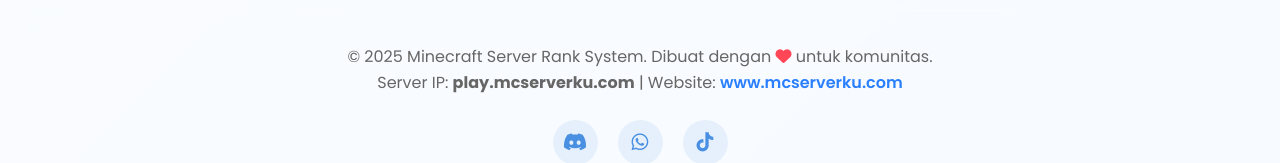
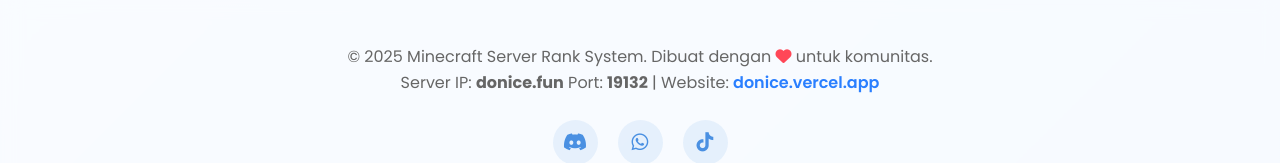
Before and after one commit to irfanardiansah320-oss/Donice, a plain HTML site: page rank.html in a window 1280 px wide. Shown: the part 2505-2668 px from the top of the page. Drawn offline with Linux system fonts and the light colour scheme.

Commit message:
rank.html

```diff
--- a/rank.html
+++ b/rank.html
@@ -1648,7 +1648,7 @@
     <!-- Footer -->
     <footer>
         <p>© 2025 Minecraft Server Rank System. Dibuat dengan <i class="fas fa-heart" style="color:#ff4757;"></i> untuk komunitas.</p>
-        <p>Server IP: <strong>play.mcserverku.com</strong> | Website: <a href="#">www.mcserverku.com</a></p>
+        <p>Server IP: <strong>donice.fun</strong> Port: <strong>19132</strong> | Website: <a href="#">donice.vercel.app</a></p>
         <div class="social-icons">
             <a href="https://discord.gg/baScgacq87" class="social-icon"><i class="fab fa-discord"></i></a>
             <a href="https://chat.whatsapp.com/JqrptiY2eKz9WIfLoNCbGN?mode=hqrt1" class="social-icon"><i class="fab fa-whatsapp"></i></a>
```
